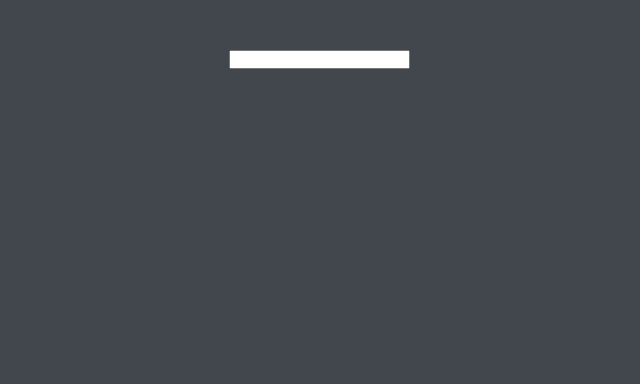
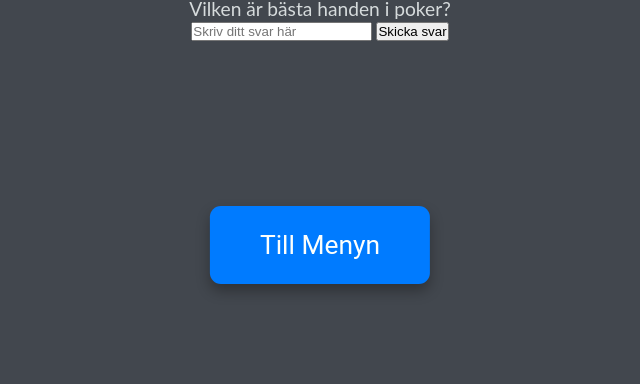
Before and after one commit to Talag965/myquiz.github.io, a website: page public/html/quiz3.html in a window 1280 px wide. Shown: the part 416-800 px from the top of the page, without its empty margins (320-960 px from the left). Drawn offline with Linux system fonts and the light colour scheme.

Commit message:
Säkert viktigt
mog

```diff
--- a/public/html/quiz3.html
+++ b/public/html/quiz3.html
@@ -1,19 +1,88 @@
+<!DOCTYPE html>
+<html lang="en">
 <head>
     <meta charset="UTF-8">
     <meta name="viewport" content="width=device-width, initial-scale=1.0">
     <title>Quiz</title>
     <link rel="stylesheet" href="/public/css/main.css">
+    <script>
+        const questions = [
+            {
+                question: "Vilken är bästa handen i poker?",
+                correctAnswer: "72o",
+            },
+            {
+                question: "Hur många cigg för att dö?",
+                correctAnswer: "100",
+            },
+            {
+                question: "Vilken Anime e bäst?",
+                correctAnswer: "Naruto",
+            }
+        ];
+
+        let currentQuestionIndex = 0;
+        let score = 0;
+
+        function loadQuestion() {
+            const currentQuestion = questions[currentQuestionIndex];
+            document.getElementById('question').textContent = currentQuestion.question;
+            document.getElementById('answer-input').value = "";
+            document.getElementById('feedback').textContent = "";
+        }
+
+        function goToMainMenu() {
+            window.location.href = "quiz_menu.html";
+        }
+
+        function checkAnswer() {
+            const userAnswer = document.getElementById('answer-input').value.trim();
+            const currentQuestion = questions[currentQuestionIndex];
+
+            if (userAnswer.toLowerCase() === currentQuestion.correctAnswer.toLowerCase()) {
+                score++;
+                document.getElementById('feedback').textContent = "Rätt svar!";
+            } else {
+                document.getElementById('feedback').textContent = `Fel! Rätt svar var "${currentQuestion.correctAnswer}".`;
+            }
+
+            currentQuestionIndex++;
+            if (currentQuestionIndex < questions.length) {
+                setTimeout(loadQuestion, 1500);
+            } else {
+                endQuiz();
+            }
+        }
+
+        function endQuiz() {
+            document.getElementById('question').textContent =
+                `Bra jobbat! Du fick ${score}/${questions.length} rätt.`;
+            document.getElementById('answer-container').style.display = "none";
+            document.getElementById('restart-btn').style.display = "block";
+        }
+
+        function restartQuiz() {
+            currentQuestionIndex = 0;
+            score = 0;
+            document.getElementById('answer-container').style.display = "block";
+            document.getElementById('restart-btn').style.display = "none";
+            loadQuestion();
+        }
+
+        window.onload = loadQuestion;
+    </script>
 </head>
 <body>
     <header>
-        <h1>Quiz Input</h1>
-
-        <button class="main-menu-btn" id="main-menu-btn" style="display: none;" onclick="goToMainMenu()">Till Menyn</button>
-
-
-
-        <p id="question" style="font-size: 1.6em; padding: 1.6em;"></p>
-        <input type="text" id="answer" name="answer">
-        <button id="restart-btn" style="display: none;">Starta om quizen</button>
+        <h1>Quiz</h1>
+        <p id="question" class="quiz-question"></p>
+        <div id="answer-container" class="answer-container">
+            <input type="text" id="answer-input" placeholder="Skriv ditt svar här" />
+            <button onclick="checkAnswer()">Skicka svar</button>
+        </div>
+        <p id="feedback" class="feedback"></p>
+        <button id="restart-btn" style="display: none;" onclick="restartQuiz()">Starta om quizen</button>
+        <button class="main-menu-btn" id="main-menu-btn" onclick="goToMainMenu()">Till Menyn</button>
     </header>
 </body>
+</html>
```
Also changed, not shown: public/html/quiz1.html (+1 -2 lines), public/html/quiz2.html (+2 -6 lines), styles/main.scss (line endings or trailing spaces).
